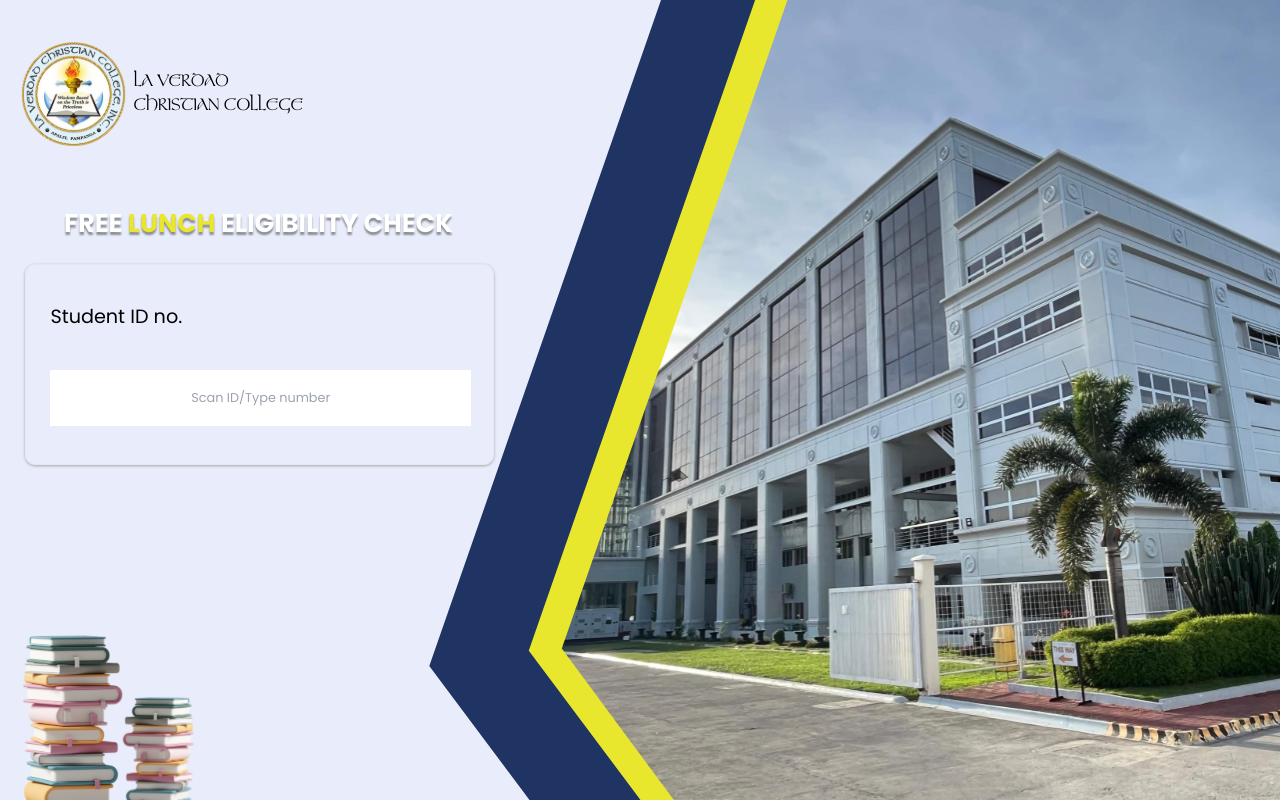
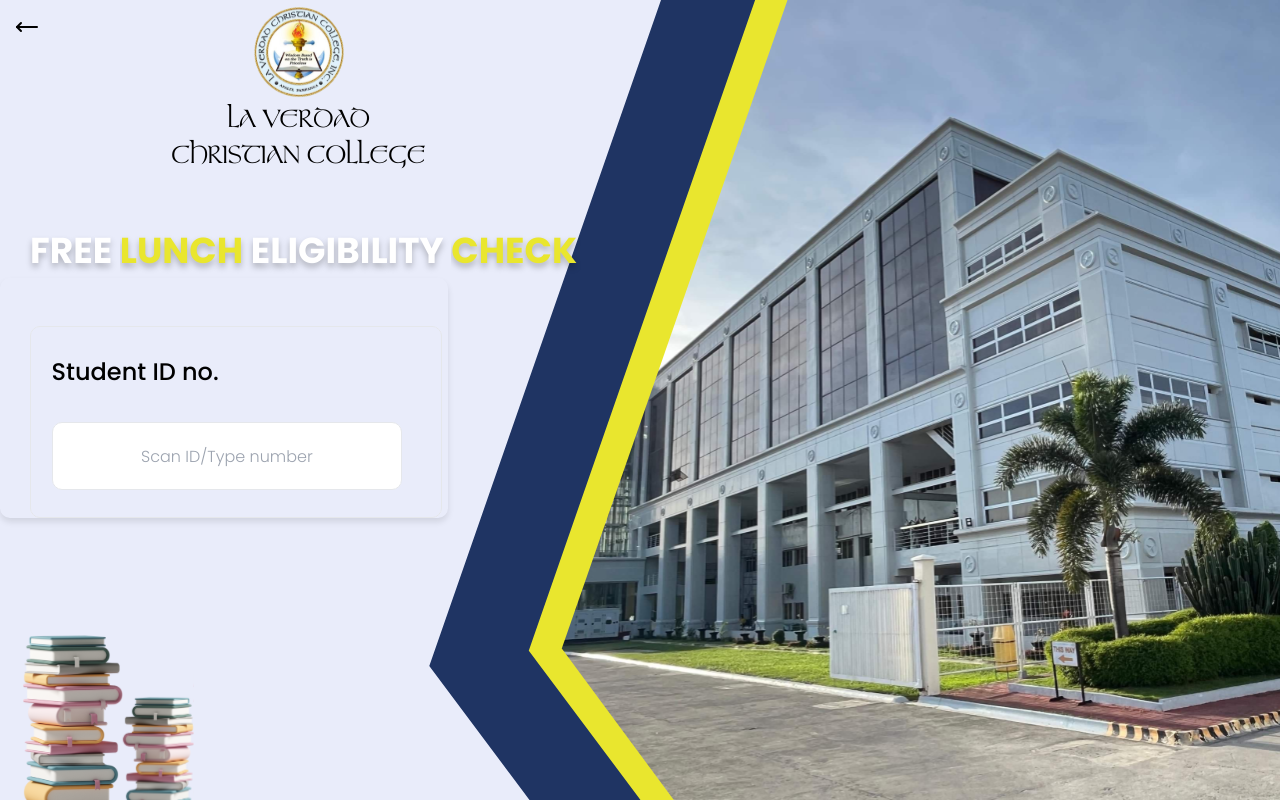
Before and after one commit to Fourthhy/free-lunch-eligibility-check, a React (Vite) app: page /queryinput in a window 1280 px wide. Built offline with nearby package versions, Linux system fonts and the light colour scheme.

Commit message:
Implementation: QueryInput page redesign

```diff
--- a/src/pages/KStaff/QueryInput.jsx
+++ b/src/pages/KStaff/QueryInput.jsx
@@ -1,4 +1,5 @@
 import { Link } from "react-router-dom"
+import { MoveLeft } from "lucide-react"
 
 export default function QueryInput() {
     return (
@@ -6,24 +7,35 @@
             <div className="relative">
                 <img src="/KStaff-bg-image.svg" alt="background image" className="w-full h-screen object-cover" />
             </div>
-            <div className="absolute top-0 left-0 w-[39vw] h-[60vh] flex flex-col justify-evenly">
-                <div className="flex items-center h-[40%] w-[100%] justify-start pl-[1vw]">
+            <div className="absolute top-0 left-0 flex flex-col justify-evenly">
+                <div className="w-[100%] flex flex-col justify-center items-start">
+
+                    <div className="relative flex flex-col items-center w-[100%] justify-start pl-[1vw]">
+                        <div className="absolute top-0 left-0">
                             <Link to="/">
-                        <img src="Logo.svg" alt="la verdad logo" />
+                                <MoveLeft className="text-[35px] m-[15px]" />
                             </Link>
+                        </div>
+                        <img src="Logo.svg" alt="la verdad logo" className="h-[104px] w-[104px]" />
                         <div>
-                        <p className="font-Tolkiens text-center]">LA VERDAD <br />CHRISTIAN COLLEGE</p>
+                            <p className="font-Tolkiens text-center text-[1.5rem]">LA VERDAD <br />CHRISTIAN COLLEGE</p>
                         </div>
                     </div>
-                <div className="h-[15%] w-[100%] flex justify-start items-center pl-[5vw]">
-                    <p className="font-Poppins text-[2vw] font-bold text-white" style={{textShadow: "0px 3px 2px rgba(0, 0, 0, 0.4)"}}>FREE <span className="text-[#E9E62E]">LUNCH</span> ELIGIBILITY CHECK</p>
+
+                    <p className="font-Poppins text-[2.25rem] font-bold text-white flex pl-[30px] pt-[3rem]" style={{ textShadow: "0 4px 6px rgba(0, 0, 0, 0.25)" }}> FREE&nbsp; <span className="text-[#E9E62E]"> LUNCH&nbsp; </span> ELIGIBILITY&nbsp; <span className="text-[#E9E62E]"> CHECK&nbsp; </span></p>
                 </div>
-                <div className="h-[27vh] w-[100%] flex justify-end items-center mb-[10px] pr-[1%]">
-                    <div className="w-[95%] h-[95%] border-[1px] rounded-[10px] flex flex-col justify-evenly pl-[5%]  overflow-visible" style={{boxShadow: "0 1px 3px rgba(0, 0, 0, 0.3)"}}>
-                        <span className="font-weight-500 font-Poppins text-[1.5vw]">Student ID no.</span>
-                        <input type="text" className="h-[28%] w-[95%] text-gray-300 font-Poppins text-[1vw] text-center" placeholder="Scan ID/Type number"/>
+
+                <div className="h-[30vh] w-[35vw] flex justify-end items-center mb-[10px] pr-[1%] pt-[3rem] pl-[30px] shadow-[0_4px_6px_rgba(0,0,0,0.10)] rounded-[10px]">
+                    <div className="w-[100%] h-[100%] border-[1px] rounded-[10px] flex flex-col justify-center pl-[5%] overflow-visible ">
+                        <div>
+                            <span className="font-medium font-Poppins text-[1.5rem]">Student ID no.</span>
+                        </div>
+                        <div className="pt-[2rem]">
+                            <input type="text" className="flex focus:outline-gray-100 focus:border-gray-500 border-[1px] px-[10px] font-Poppins font-light text-[rem] text-[#949494] rounded-[10px] h-[8.40vh] w-[90%] text-center" placeholder="Scan ID/Type number" />
                         </div>
                     </div>
+                </div>
+
             </div>
         </>
     )
```
Lines whose indentation alone changed are shown as unchanged.
